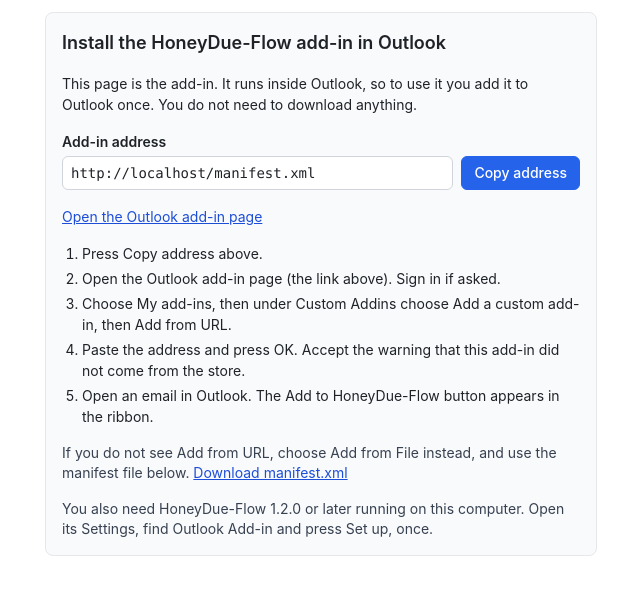
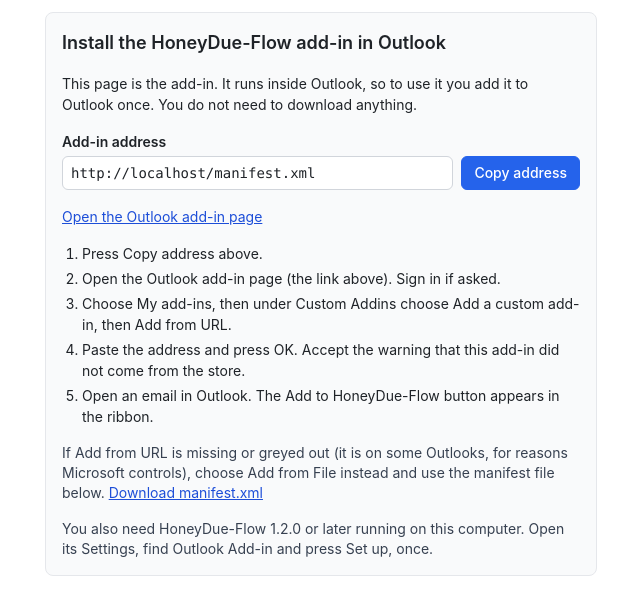
Before and after one commit to 007Style/HDF-Plug, a React (Vite) app: page / in a window 1280 px wide. Shown: the top 614 px of the page, without its empty margins (319-959 px from the left). Built offline with nearby package versions, Linux system fonts and the light colour scheme.

Commit message:
Record that Add from URL is greyed out on Mac Outlook; the install page says to use the file then

```diff
--- a/src/texts.ts
+++ b/src/texts.ts
@@ -112,7 +112,7 @@ export const TEXTS = {
     'Paste the address and press OK. Accept the warning that this add-in did not come from the store.',
     'Open an email in Outlook. The Add to HoneyDue-Flow button appears in the ribbon.',
   ],
-  installFallback: 'If you do not see Add from URL, choose Add from File instead, and use the manifest file below.',
+  installFallback: 'If Add from URL is missing or greyed out (it is on some Outlooks, for reasons Microsoft controls), choose Add from File instead and use the manifest file below.',
   installFile: 'Download manifest.xml',
   installNeeds: 'You also need HoneyDue-Flow 1.2.0 or later running on this computer. Open its Settings, find Outlook Add-in and press Set up, once.',
 
```
Also changed, not shown: 2 other files (tests, documents, lock files or other folders).
